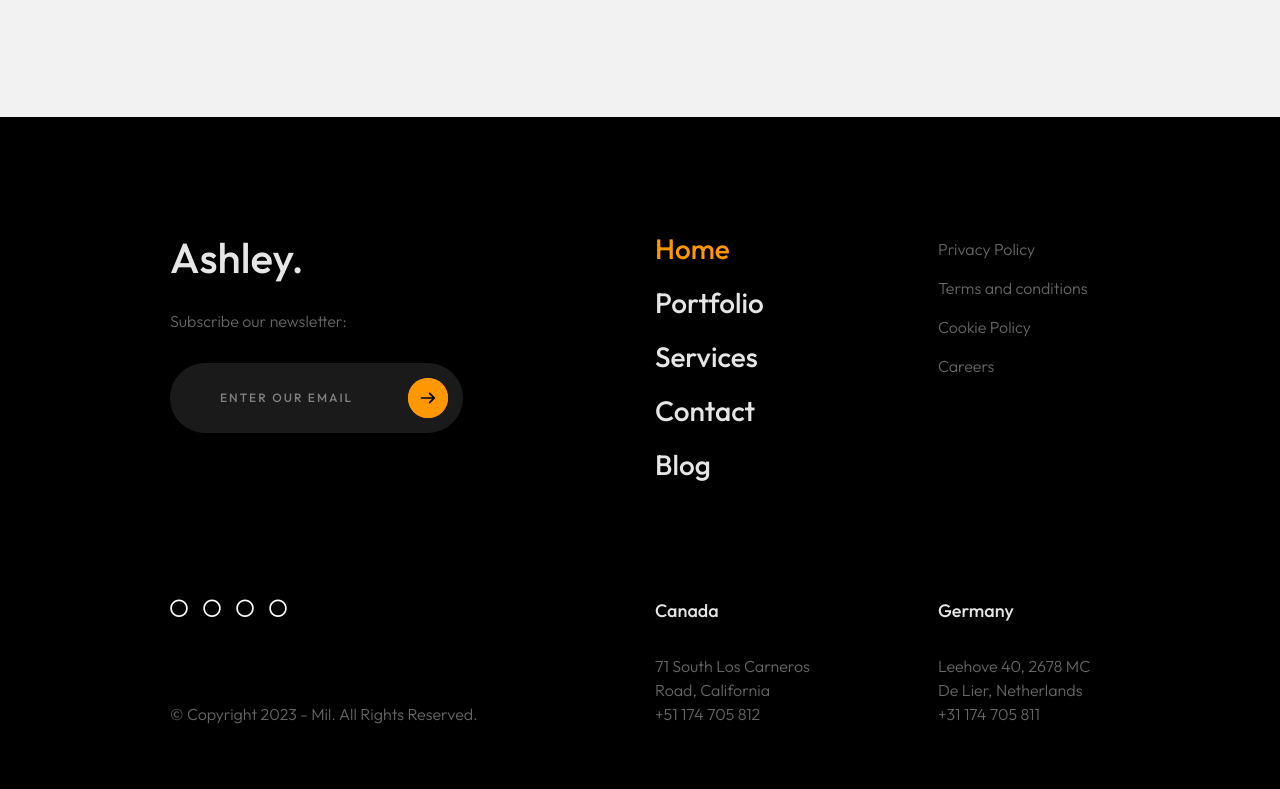
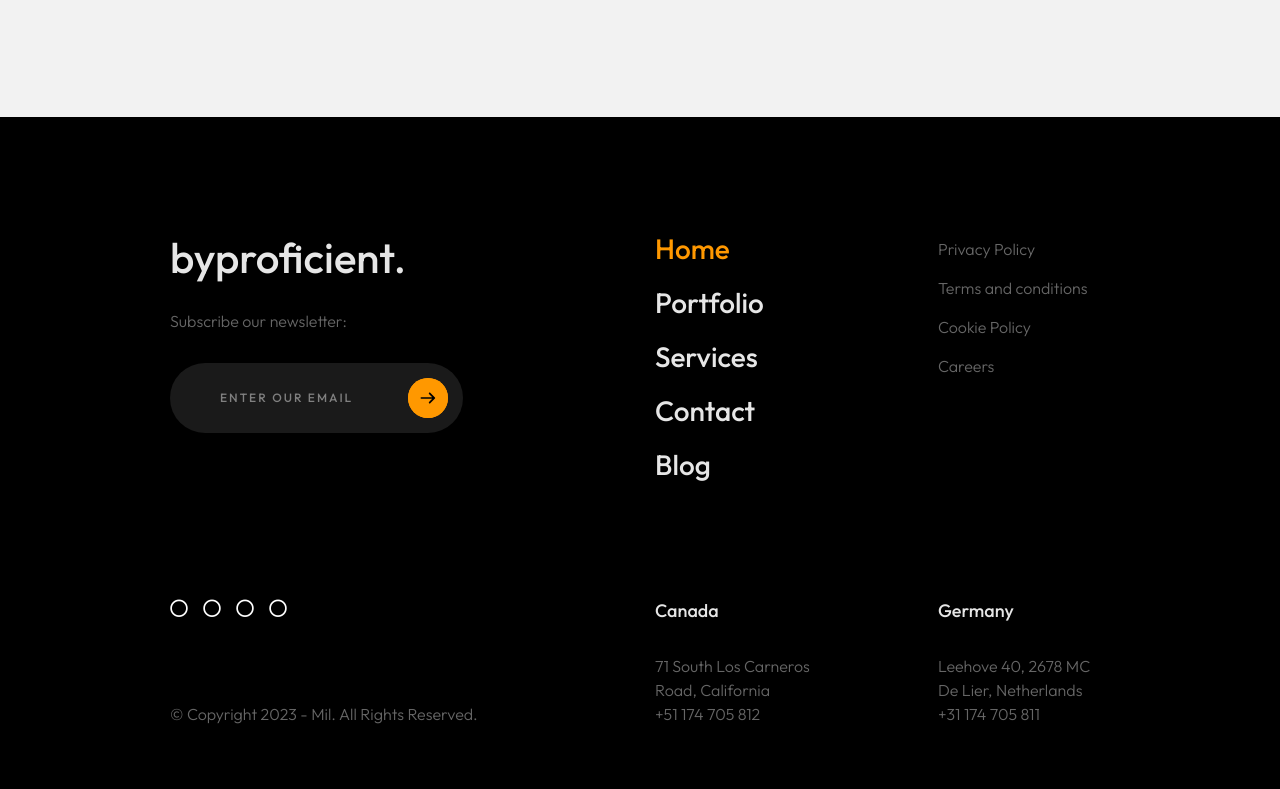
Before and after one commit to lavleshp/byproficient, a plain HTML site: page publication.html in a window 1280 px wide. Shown: the part 4613-5402 px from the top of the page. Drawn offline with Linux system fonts and the light colour scheme.

Commit message:
Update publication.html

```diff
--- a/publication.html
+++ b/publication.html
@@ -18,7 +18,7 @@
     <!-- ashley scss -->
     <link rel="stylesheet" href="css/style.css">
     <!-- page name -->
-    <title>Ashley</title>
+    <title>By Proficient</title>
 
 </head>
 
@@ -50,7 +50,7 @@
                 <div class="mil-pos-abs mil-animation-2">
                     <div class="mil-reveal-frame">
                         <p class="mil-reveal-box"></p>
-                        <p class="mil-h3 mil-muted mil-thin">ashley.com</p>
+                        <p class="mil-h3 mil-muted mil-thin">byproficient.com</p>
                     </div>
                 </div>
             </div>
@@ -364,7 +364,7 @@
                             <div class="row justify-content-between">
                                 <div class="col-md-4 col-lg-4 mil-mb-60">
 
-                                    <div class="mil-muted mil-logo mil-up mil-mb-30">Ashley.</div>
+                                    <div class="mil-muted mil-logo mil-up mil-mb-30">byproficient.</div>
 
                                     <p class="mil-light-soft mil-up mil-mb-30">Subscribe our newsletter:</p>
 
```
